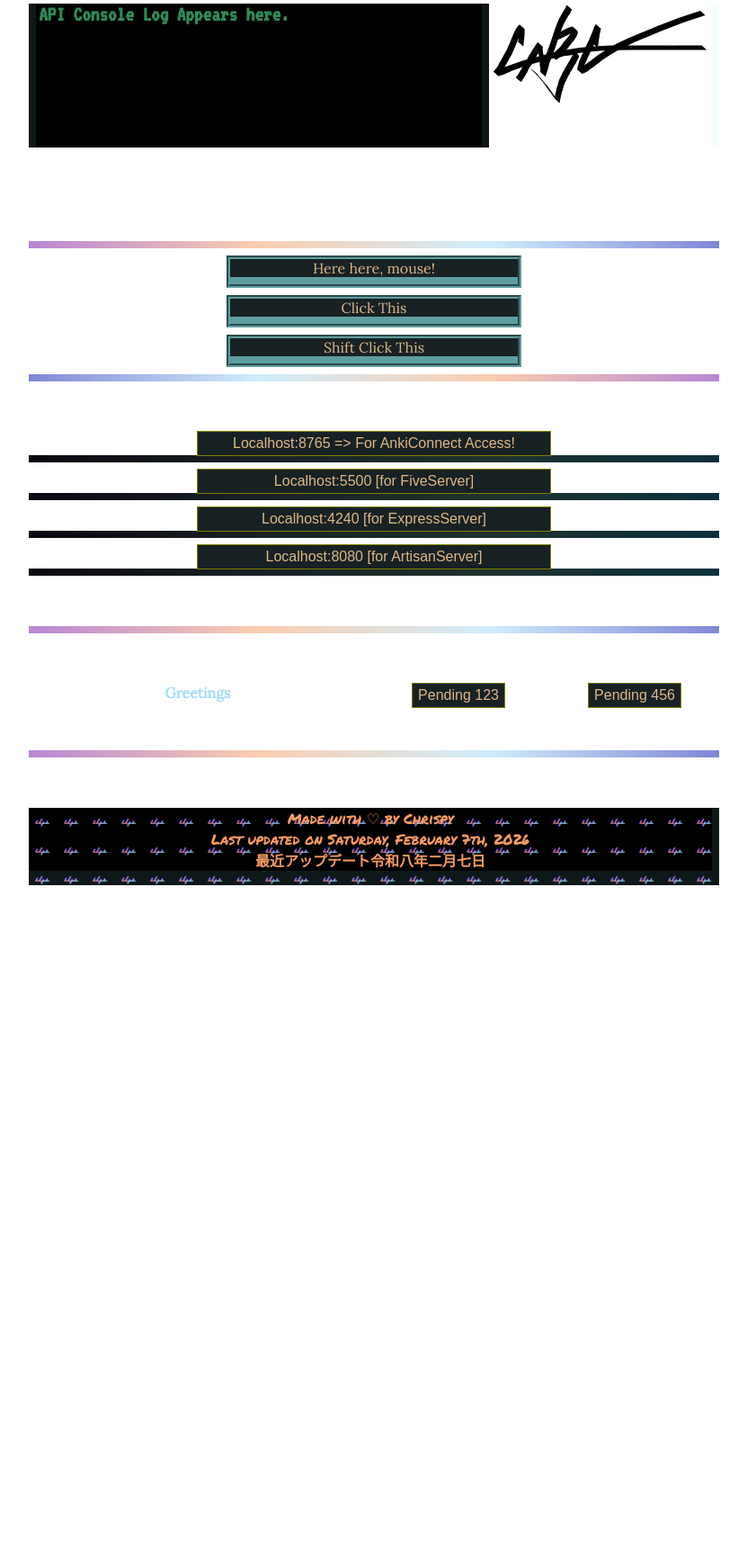
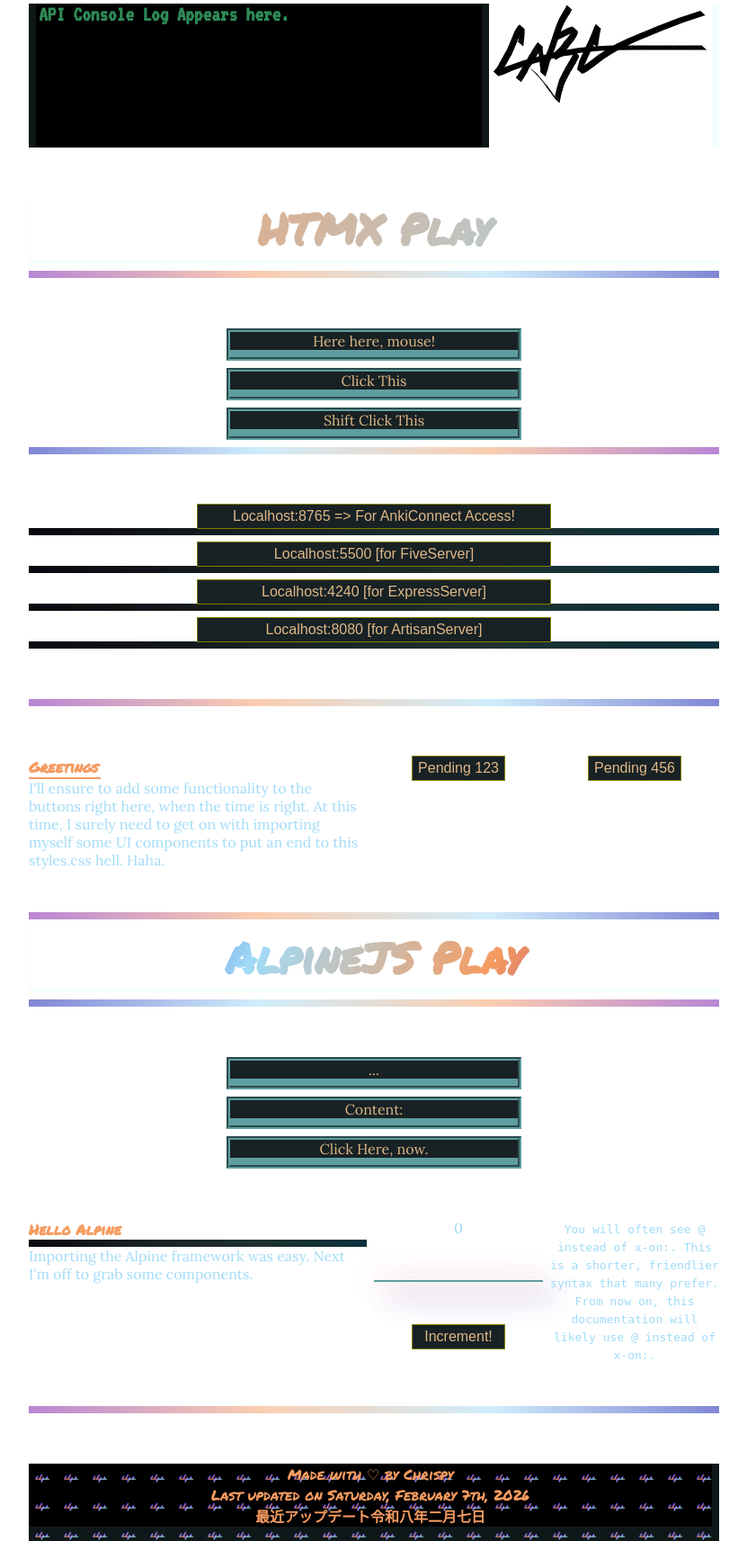
Before and after one commit to Camberden/cambernet, a PHP site: page / in a window 1280 px wide. Shown: the part 180-1893 px from the top of the page at 90% size, without its empty margins (224-1055 px from the left). Before the commit the page ends 1164 px from the top, so only its background shows below. Run offline with PHP 8.4, Linux system fonts and the light colour scheme; some web fonts are replaced.

Commit message:
Integrated basic alpine. Considering introducing shadcn or alpine UI components.

```diff
--- a/action.js
+++ b/action.js
@@ -11,9 +11,10 @@ const latestUpdate = "Saturday, February 7th, 2026";
 document.querySelector("#latest-update").innerHTML = latestUpdate;
 const camberden = document.querySelector("#camberden");
 const monickers = ["camberden", "観葉伝", "カンバデン"];
-const pageInfo = (
+let pageInfo = (
 	`API Console Log Appears here.`
 );
+
 
 /**
  *
@@ -152,6 +153,41 @@ const yetAnotherResult = invoke({
 const outbound = yetAnotherResult.textContent;
 sout(outbound);
 }
+const buttonMapper = () => {
+
+	document.querySelectorAll("button").forEach(button => {
+			button.onmouseenter = function() {
+				CMBRutil.buttonOnMouseEnter(button);
+			}
+			button.onmouseleave = function() {
+				CMBRutil.buttonOnMouseLeave(button);
+			}
+			button.onclick = function() {
+				CMBRutil.buttonOnClick(button);
+			}
+		});
+}
+/**
+ *
+ * @param {HTMLCollection} classNames
+ */
+const classMapper = (classNames) => {
+	document.querySelectorAll("." + classNames).forEach(className => {
+		className.onclick = function() {
+			document.location = className.value;
+		}
+	})
+}
+
+const initAlpine = () => {
+	Alpine.data('dropdown', () => ({
+    open: false,
+
+    toggle() {
+        this.open = ! this.open
+    }
+}))
+}
 
 /** @local @function Main */
 (async (/*===*| RUN |===*/) => {
@@ -160,18 +196,8 @@ sout(outbound);
 	CMBRutil.displayPageInfo(pageInfo);
 	randomizeMonicker();
 	convertToJapaneseDate(formatter(latestUpdate));
-	document.querySelectorAll("button").forEach(button => {
-		button.onmouseenter = function() {
-			CMBRutil.buttonOnMouseEnter(button);
-		}
-		button.onmouseleave = function() {
-			CMBRutil.buttonOnMouseLeave(button);
-		}
-		button.onclick = function() {
-			CMBRutil.buttonOnClick(button);
-			document.location = button.value;
-			pageInfo.textContent = button.value;
-		}
-	});
+	buttonMapper();
+	classMapper("linkage-box");
+
 
 })(/*===*===*===| END |===*===*===*/);
--- a/index.html
+++ b/index.html
@@ -8,12 +8,13 @@
 	<style>
 		@import "styles.css" screen;
 	</style>
+	<script defer src="https://cdn.jsdelivr.net/npm/alpinejs@3.x.x/dist/cdn.min.js"></script>
 	<script src="./htmx.js"></script>
 	<title>Chrispy's Corner</title>
 </head>
 
 <body>
-
+	<!-- NAV & TOP -->
 	<main class="index-grid">
 
 		<div class="signature-div">
@@ -36,15 +37,21 @@
 		</div>
 
 		<div id="info-div">
-			<div id="page-info"></div>
+			<div id="page-info">
+
+			</div>
 			<div id="info-div-frame">
 				<div id="info-div-background">
 				</div>
 			</div>
 
+		</div><!-- END NAV AND TOP -->
+
+		 <!-- HTMX -->
+		<div>
+			<h1 id="htmx-play">HTMX Play</h1>
 		</div>
-		<!-- END NAV AND TOP -->
-		<hr class="hr-cmbr-gradient hr-push-up">
+		<hr class="hr-cmbr-gradient hr-push-down">
 
 		<div class="triggers">
 			<div class="trigger-box" hx-post="/mouse_entered" hx-trigger="mouseenter">Here here, mouse!
@@ -86,10 +93,16 @@
 
 	</main>
 
+	<!-- HTMX MISC BUTTONS -->
 	<div class="index-sub-grid">
 
-		<div>
-			<h2>Greetings</h2>
+		<div style="text-align:left;">
+			<h2 class="marker">Greetings</h2>
+			<hr class="hr-custom">
+			<p>I'll ensure to add some functionality to the buttons right here, when the time is right.
+				At this time, I surely need to get on with importing myself some UI components to put
+				an end to this styles.css hell. Haha.
+			</p>
 		</div>
 		<div>
 			<button>Pending 123</button>
@@ -100,7 +113,78 @@
 		</div>
 	</div>
 
+
+	<!-- ALPINE.JS -->
 	<div class="index-grid">
+		<hr class="hr-cmbr-gradient hr-push-up">
+		<div>
+			<h1 id="alpinejs-play">AlpineJS Play</h1>
+		</div>
+		<hr class="hr-cmbr-gradient hr-push-down">
+
+		<div class="triggers">
+			<div class="trigger-box">
+
+				<div x-data="{ open: false }">
+    				...
+				</div>
+				<hr class="hr-trans">
+			</div>
+		</div>
+
+
+		<div class="triggers">
+			<div class="trigger-box">
+				<div x-data="{ open: false }">
+					<div x-data="{ label: 'Content:' }">
+						<span x-text="label"></span>
+						<span x-show="open"></span>
+					</div>
+				</div>
+				<hr class="hr-trans">
+			</div>
+		</div>
+
+
+		<div class="triggers">
+			<div class="trigger-box">
+
+				<div x-data="{ label: 'Click Here, now.' }" x-text="label">
+					...
+				</div>
+				<hr class="hr-trans">
+			</div>
+		</div>
+		<hr class="hr-push-down">
+	</div>
+
+	<!-- ALPINE.JS MISC BUTTONS -->
+	<div class="index-sub-grid">
+
+		<div style="text-align:left;">
+			<h2 class="marker">Hello Alpine</h2>
+			<hr class="hr-cmbr-dark-gradient">
+			<p>Importing the Alpine framework was easy. Next I'm off to grab some components.
+			</p>
+		</div>
+
+		<div x-data="{ count: 0 }">
+			<span x-text="count"></span>
+			<hr class="hr-groove-bottom">
+			<hr class="hr-groove-top">
+			<button @click="count++">Increment!</button>
+			<!-- <button x-on:click="count++">Increment</button> -->
+		</div>
+
+		<div>
+			<code>You will often see @ instead of x-on:. This is a shorter, friendlier syntax that many prefer. From now on, this documentation will likely use @ instead of x-on:.</code>
+		</div>
+
+	</div>
+
+
+	<!-- FOOTER -->
+ 	<div class="index-grid">
 		<hr class="hr-push-up hr-cmbr-gradient hr-push-down">
 
 		<footer class="index-footer">
--- a/styles.css
+++ b/styles.css
@@ -303,14 +303,15 @@ nav {
 	height: 0.5rem;
 }
 .hr-groove-top {
-	border-top: 0.5rem groove black;
+	background-color: black;
+	border-top: 0.1rem solid cadetblue;
 	width: 100%;
 	box-shadow:  1rem 1rem 2rem rgb(25, 23, 144), 0rem 0rem 2rem rgb(221, 122, 94);
 	margin-bottom: 3rem;
 }
 .hr-groove-bottom {
 	background-color: black;
-	border-bottom: 0.5rem groove black;
+	border-bottom: 0.1rem solid cadetblue;
 	width: 100%;
 	box-shadow:  1rem 1rem 2rem rgb(25, 23, 144), 0rem 0rem 2rem rgb(221, 122, 94);
 	margin-top: 3rem;
@@ -525,6 +526,43 @@ button {
 		background-size: 100% 100%;
 		background-position: 100% 100%;
 	}
+}
+
+#htmx-play {
+	font-family: "PermanentMarker", sans-serif;
+	font-size: 3rem;
+	background: var(--cmbr-legacy-gradient);
+	border-bottom: 0.3rem solid var(--clr-grid-box);
+	border-left: 0.1rem solid var(--clr-grid-box);
+
+	background-clip: border-box;
+	-webkit-background-clip: text;
+	background-repeat: no-repeat;
+	color: transparent;
+	user-select: none;
+	/* animation-name: cmbr-sectionsizer;
+  	animation-duration: 4s;
+	animation-timing-function: ease-out;
+	animation-direction: alternate;
+  	animation-iteration-count: infinite; */
+}
+#alpinejs-play {
+	font-family: "PermanentMarker", sans-serif;
+	font-size: 3rem;
+	background: var(--cmbr-gradient);
+	border-bottom: 0.3rem solid var(--clr-grid-box);
+	border-left: 0.1rem solid var(--clr-grid-box);
+
+	background-clip: border-box;
+	-webkit-background-clip: text;
+	background-repeat: no-repeat;
+	color: transparent;
+	user-select: none;
+	/* animation-name: cmbr-sectionsizer;
+  	animation-duration: 4s;
+	animation-timing-function: ease-out;
+	animation-direction: alternate;
+  	animation-iteration-count: infinite; */
 }
 
 #info-div {
```
